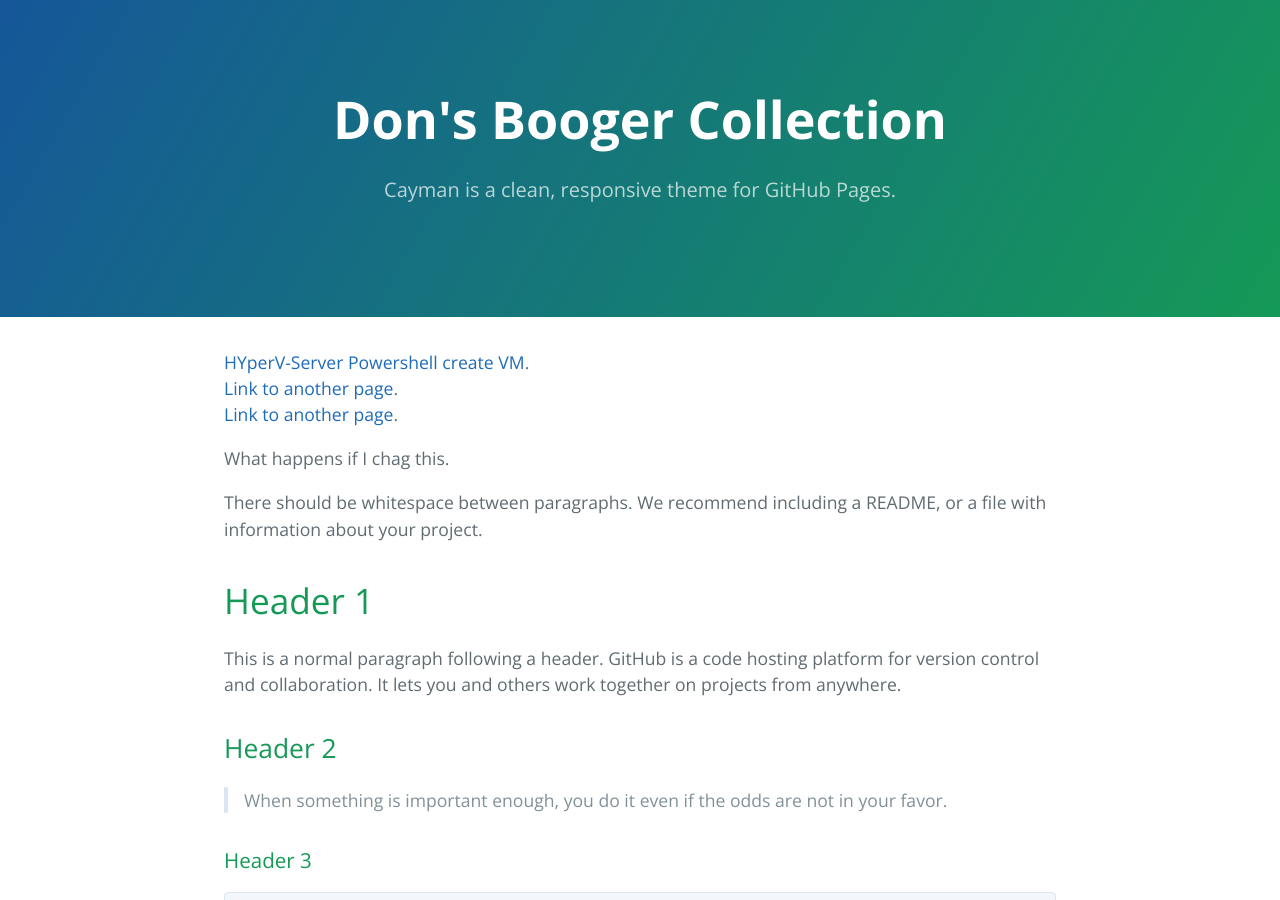
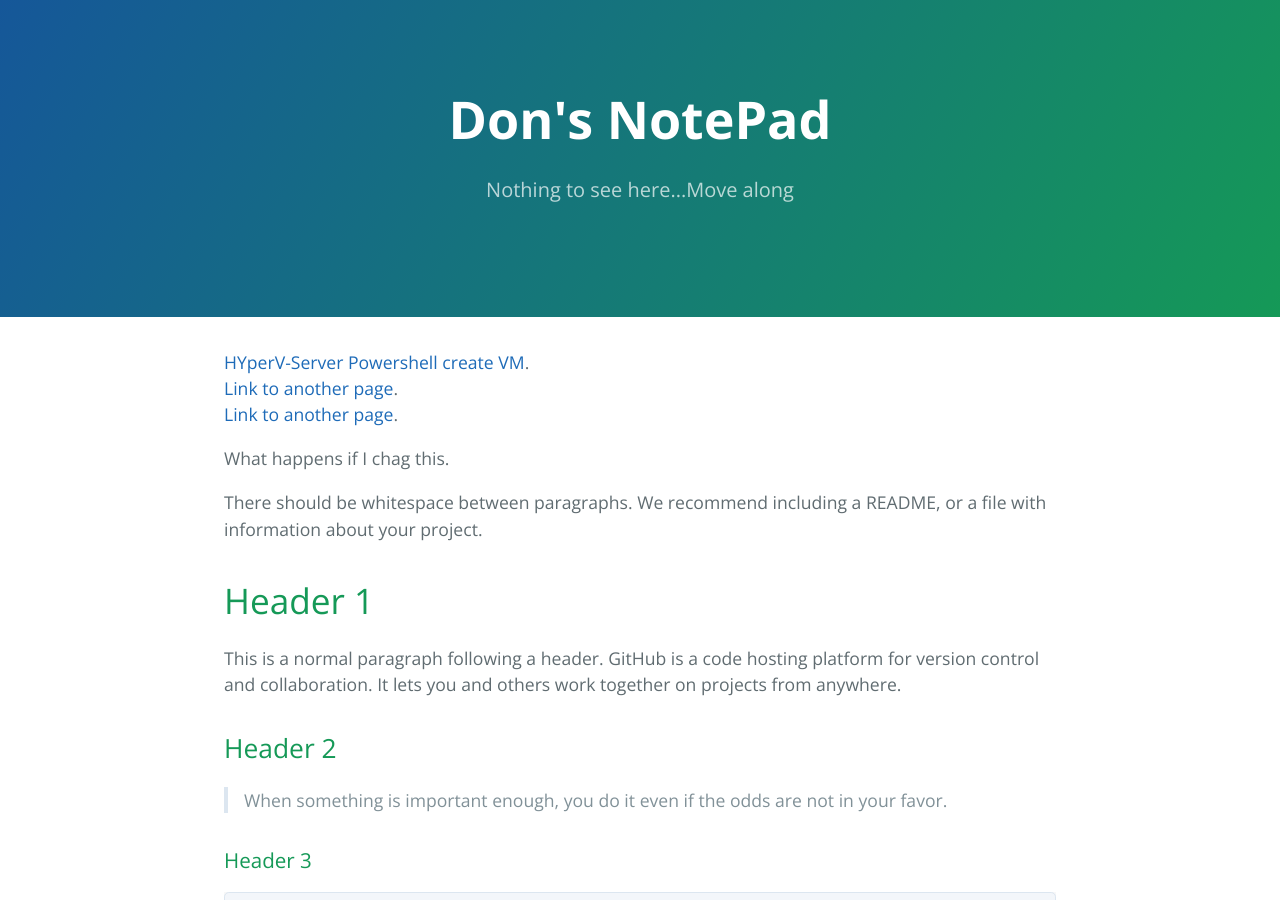
Before and after one commit to Spiralman1/spiralman1.github.io, a Jekyll site: the page built from index.md, in a window 1280 px wide and 900 px high. Built offline with Jekyll 4.4.1, drawn with Linux system fonts in a browser that asks for light colours.

Commit message:
Update _config.yml

```diff
--- a/_config.yml
+++ b/_config.yml
@@ -1,5 +1,5 @@
-title: Don's Booger Collection
-description: Cayman is a clean, responsive theme for GitHub Pages.
+title: Don's NotePad
+description: Nothing to see here...Move along
 show_downloads: false
 google_analytics:
 theme: jekyll-theme-cayman
```
